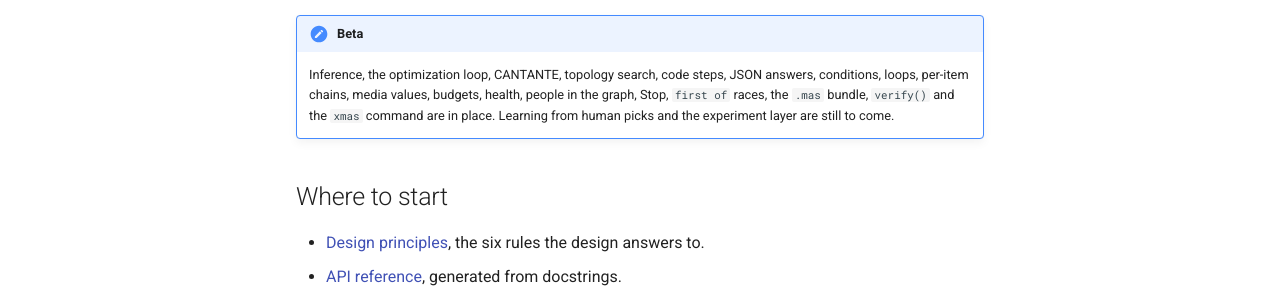
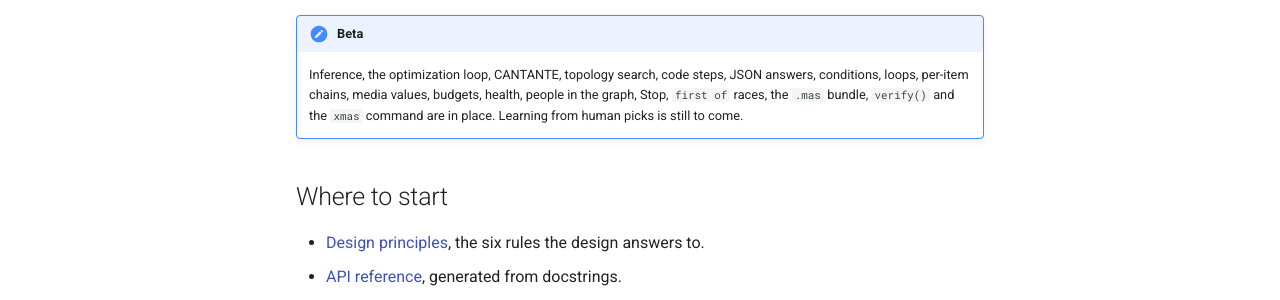
Before and after one commit to AlexisN2002/xmas, an MkDocs documentation site: the page built from docs/index.md, in a window 1280 px wide and 1356 px high. Shown: the part 313-613 px from the top of the window. Built offline with MkDocs 1.6.1 and Material for MkDocs 9.7.7, drawn with Linux system fonts in a browser that asks for light colours; comment, search, counter and statistics services are not loaded.

Commit message:
docs: learning from human picks is the one planned item; config example matches the README
Co-Authored-By: Claude Opus 5.5 <noreply@anthropic.com>

```diff
--- a/docs/index.md
+++ b/docs/index.md
@@ -12,8 +12,8 @@ the exact degenerate case, so promptolution's optimizers plug in unchanged.
     Inference, the optimization loop, CANTANTE, topology search, code steps, JSON
     answers, conditions, loops, per-item chains, media values, budgets, health,
     people in the graph, Stop, `first of` races, the `.mas` bundle, `verify()`
-    and the `xmas` command are in place. Learning from human picks and the
-    experiment layer are still to come.
+    and the `xmas` command are in place. Learning from human picks is still
+    to come.
 
 ## Where to start
 
```
Also changed, not shown: README.md (+1 -2 lines), 2 other files.
